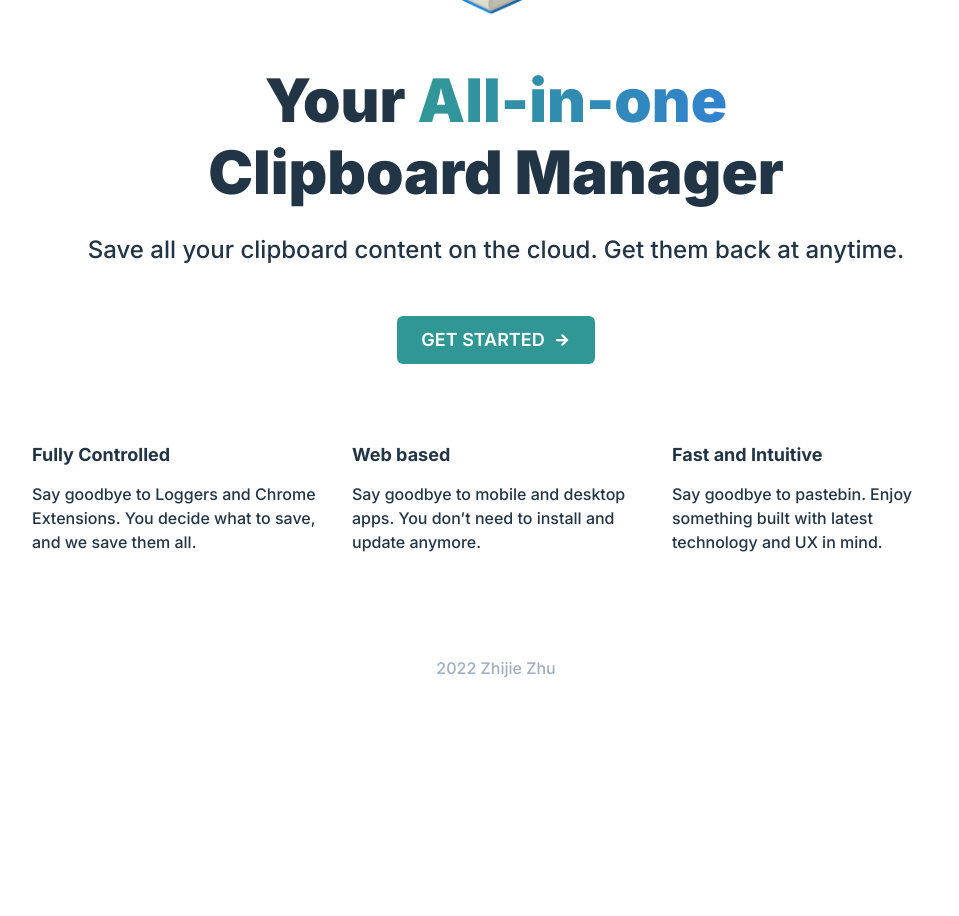
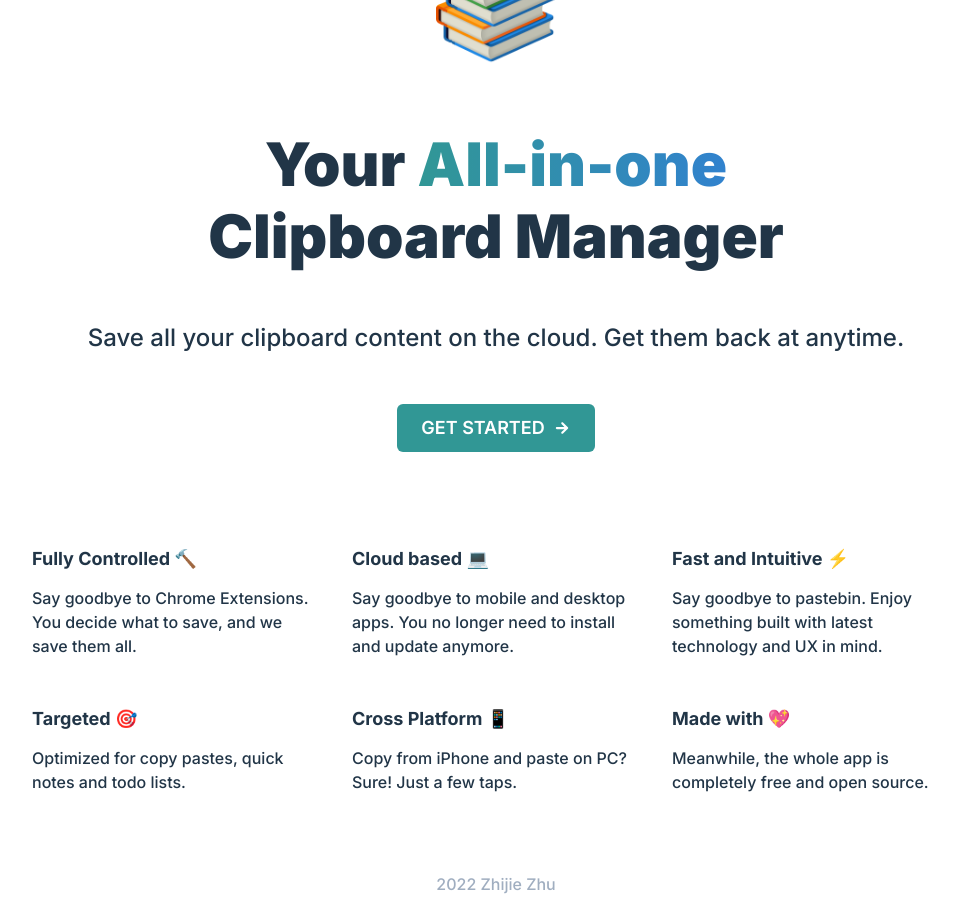
Before and after one commit to zijizhu/pastebook, a Next.js app: page / in a window 1280 px wide. Shown: the part 200-1116 px from the top of the page, without its empty margins (144-1103 px from the left). Before the commit the page ends 900 px from the top, so only its background shows below. Built offline with nearby package versions, Linux system fonts and the light colour scheme.

Commit message:
implemented homepage

```diff
--- a/src/components/TopBar.tsx
+++ b/src/components/TopBar.tsx
@@ -1,18 +1,20 @@
 import {
+  Icon,
   Flex,
+  chakra,
   HStack,
-  Heading,
+  Tooltip,
   IconButton,
-  Tooltip,
-  useColorMode,
-  Icon
+  useColorMode
 } from '@chakra-ui/react';
+import Link from 'next/link';
+import Image from 'next/image';
+import { FaSun } from 'react-icons/fa';
 import { useRouter } from 'next/router';
-import Image from 'next/image';
+import { BsGithub } from 'react-icons/bs';
+import { MoonIcon } from '@chakra-ui/icons';
+
 import Logo from '../public/logo.png';
-import { MoonIcon } from '@chakra-ui/icons';
-import { FaSun } from 'react-icons/fa';
-import { BsGithub } from 'react-icons/bs';
 
 function TopBar() {
   const router = useRouter();
@@ -32,7 +34,8 @@ function TopBar() {
             <Image src={Logo} alt="logo" width={35} height={35} />
           )}
 
-          <Heading
+          <Link href="/" passHref>
+            <chakra.a
               bgClip="text"
               bgGradient={
                 colorMode === 'light'
@@ -44,7 +47,8 @@ function TopBar() {
               fontWeight="bold"
             >
               Pastebook
-          </Heading>
+            </chakra.a>
+          </Link>
         </HStack>
 
         <HStack spacing="2">
--- a/src/pages/index.tsx
+++ b/src/pages/index.tsx
@@ -1,6 +1,3 @@
-import type { NextPage } from 'next';
-import Image from 'next/image';
-import Logo from '../public/logo.png';
 import {
   Text,
   Flex,
@@ -10,11 +7,15 @@ import {
   Button,
   useBreakpointValue,
   Box,
-  Container
+  SimpleGrid
 } from '@chakra-ui/react';
+import Head from 'next/head';
+import Image from 'next/image';
+import type { NextPage } from 'next';
 import { useRouter } from 'next/router';
 import { IoMdArrowRoundForward } from 'react-icons/io';
-import Head from 'next/head';
+
+import Logo from '../public/logo.png';
 
 const Home: NextPage = () => {
   const router = useRouter();
@@ -26,11 +27,17 @@ const Home: NextPage = () => {
       <Head>
         <title>Pastebook Home</title>
       </Head>
-      <Flex flex={1} p="8" direction="column" alignItems="center">
+      <Flex
+        flex={1}
+        px="8"
+        pt={['12', '16', '20']}
+        direction="column"
+        alignItems="center"
+      >
         <Image src={Logo} alt="logo" width={120} height={120} />
 
         <Heading
-          mt="12"
+          mt="16"
           userSelect="none"
           textAlign="center"
           fontSize={['3xl', '4xl', '5xl', '6xl']}
@@ -56,7 +63,7 @@ const Home: NextPage = () => {
         <Text
           textAlign="center"
           fontSize={['lg', 'xl', '2xl']}
-          mt="6"
+          mt={['6', '8', '12']}
           fontWeight="medium"
         >
           Save all your clipboard content on the cloud. Get them back at
@@ -73,42 +80,61 @@ const Home: NextPage = () => {
           GET STARTED
         </Button>
 
-        <Flex
-          as="section"
-          direction={{ base: 'column', md: 'row' }}
-          mx="auto"
-          p="4"
-          mt="12"
-        >
-          <Container maxW={{ base: 'full', lg: '80' }} h="40" p="4">
+        <SimpleGrid columns={[1, 1, 2, 3]} mt="20">
+          <Box maxW={{ base: 'full', lg: '80' }} h="40" p="4">
             <Heading fontSize="lg" mb="4">
-              Fully Controlled
+              Fully Controlled 🔨
             </Heading>
             <Text fontWeight="medium">
-              Say goodbye to Loggers and Chrome Extensions. You decide what to
-              save, and we save them all.
+              Say goodbye to Chrome Extensions. You decide what to save, and we
+              save them all.
             </Text>
-          </Container>
-          <Container maxW={{ base: 'full', lg: '80' }} h="40" p="4">
+          </Box>
+          <Box maxW={{ base: 'full', lg: '80' }} h="40" p="4">
             <Heading fontSize="lg" mb="4">
-              Web based
+              Cloud based 💻
             </Heading>
             <Text fontWeight="medium">
-              Say goodbye to mobile and desktop apps. You don’t need to install
-              and update anymore.
+              Say goodbye to mobile and desktop apps. You no longer need to
+              install and update anymore.
             </Text>
-          </Container>
-          <Container maxW={{ base: 'full', lg: '80' }} p="4">
+          </Box>
+          <Box maxW={{ base: 'full', lg: '80' }} h="40" p="4">
             <Heading fontSize="lg" mb="4">
-              Fast and Intuitive
+              Fast and Intuitive ⚡
             </Heading>
             <Text fontWeight="medium">
               Say goodbye to pastebin. Enjoy something built with latest
               technology and UX in mind.
             </Text>
-          </Container>
-        </Flex>
+          </Box>
+          <Box maxW={{ base: 'full', lg: '80' }} h="40" p="4">
+            <Heading fontSize="lg" mb="4">
+              Targeted 🎯
+            </Heading>
+            <Text fontWeight="medium">
+              Optimized for copy pastes, quick notes and todo lists.
+            </Text>
+          </Box>
+          <Box maxW={{ base: 'full', lg: '80' }} h="40" p="4">
+            <Heading fontSize="lg" mb="4">
+              Cross Platform 📱
+            </Heading>
+            <Text fontWeight="medium">
+              Copy from iPhone and paste on PC? Sure! Just a few taps.
+            </Text>
+          </Box>
+          <Box maxW={{ base: 'full', lg: '80' }} h="40" p="4">
+            <Heading fontSize="lg" mb="4">
+              Made with 💖
+            </Heading>
+            <Text fontWeight="medium">
+              Meanwhile, the whole app is completely free and open source.
+            </Text>
+          </Box>
+        </SimpleGrid>
       </Flex>
+
       <Flex
         as="footer"
         w="full"
```
Lines whose indentation alone changed are shown as unchanged.
